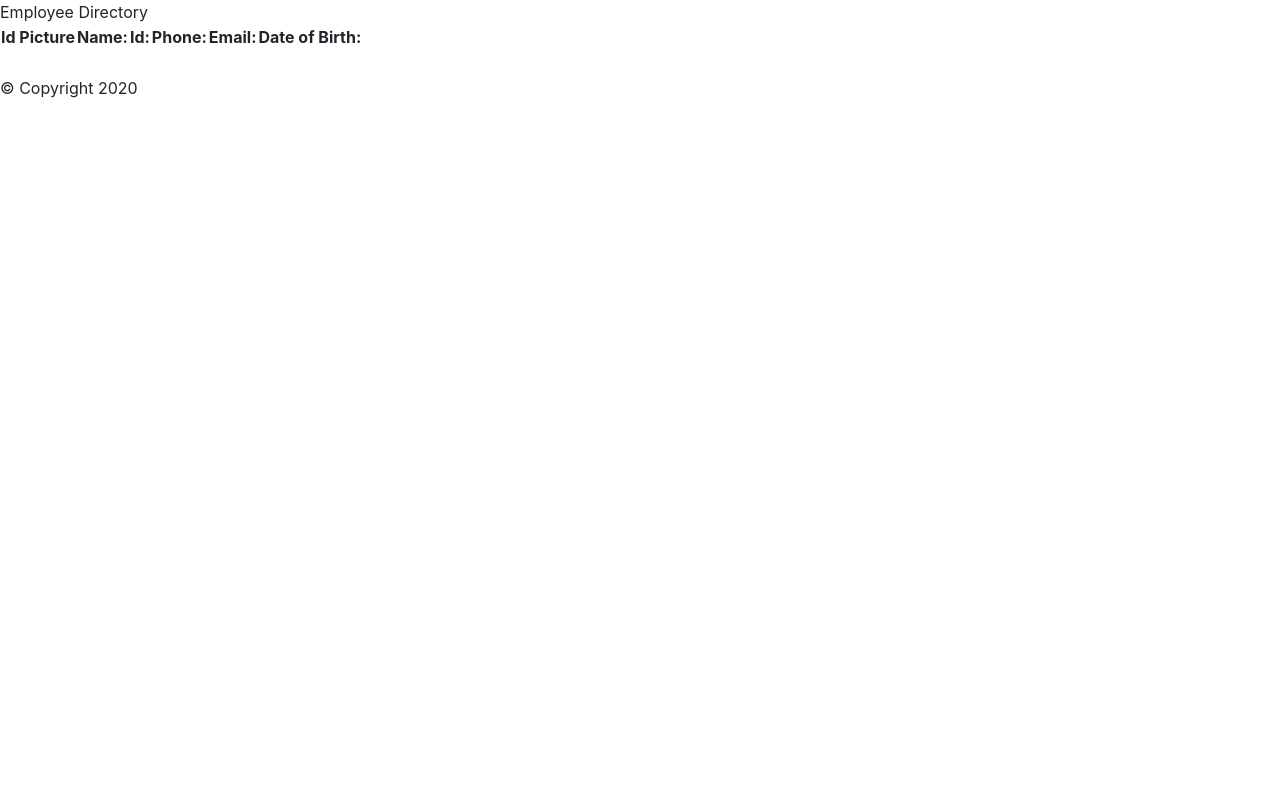
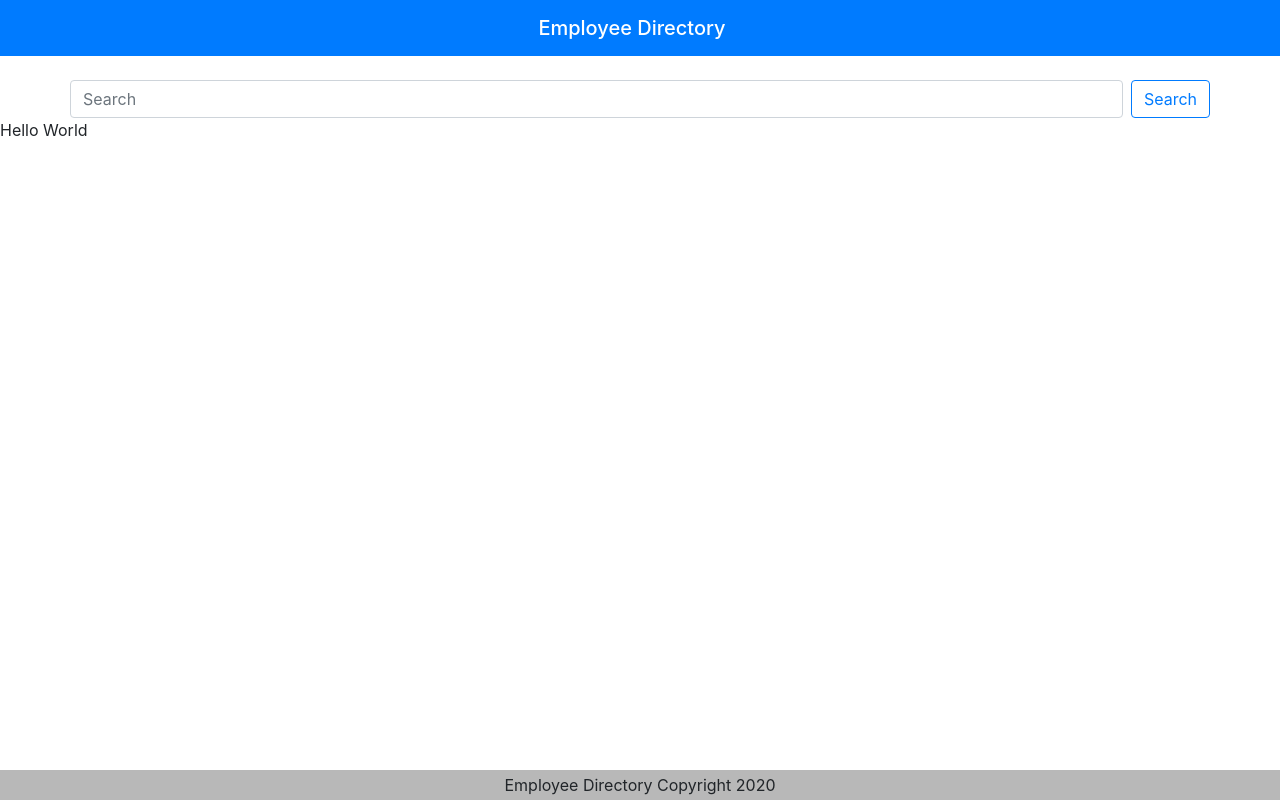
Before and after one commit to acm4219/Employee-Directory-React, a React (Create React App) app in the folder employeedirectory/: page / in a window 1280 px wide. Built offline with nearby package versions, Linux system fonts and the light colour scheme.

Commit message:
went back to the drawing board and came up with a better design

```diff
--- a/employeedirectory/src/App.js
+++ b/employeedirectory/src/App.js
@@ -1,19 +1,14 @@
 import React from "react";
-import EmployeeTable from "./components/EmployeeTable";
-import Footer from "./components/Footer";
-import Header from "./components/Header";
-import Nav from "./components/Nav";
-import SearchBar from "./components/SearchBar";
-// import Wrapper from "./components/Wrapper";
+import Table from "./components/Table"
+import Header from "./components/Header"
+import Footer from "./components/Footer"
+import Searchbar from "./components/Searchbar"
 function App() {
   return (
     <div>
-       <Header />
-       <div>
-         <Nav />
-         <SearchBar />
-         <EmployeeTable />
-       </div>
+      <Header />
+      <Searchbar />
+       <Table />
        <Footer />
     </div>
 
--- a/employeedirectory/src/components/EmployeeTable.js
+++ /dev/null
@@ -1,34 +0,0 @@
-import React from 'react';
-
-function EmployeeTable(props) {
-    return (
-        <div>
-        <div className="text-center">
-        <table>
-            <thead>
-            <tr>
-             <th>Id Picture</th>
-            <th>Name: </th>
-             <th>Id: </th>
-             <th>Phone: </th>
-            <th>Email: </th>
-            <th>Date of Birth: </th>
-            </tr>
-            </thead>
-            <tbody>
-            <tr>
-            <td><img alt={props.name} className="img-fluid" src={props.picture} style={{ margin: "0 auto"}} /></td>
-            <td>{props.name}</td>
-            <td>{props.id}</td>
-            <td>{props.phone}</td>
-            <td>{props.email}</td>
-            <td>{props.dob}</td>
-            </tr>
-            </tbody>
-            </table>
-            </div>
-        </div>
-    )
-}
-
-export default EmployeeTable;
--- /dev/null
+++ b/employeedirectory/src/components/Employeedata.js
@@ -0,0 +1,11 @@
+import React from "react";
+
+function Employeedata() {
+    return (
+        <div>
+            Hello World
+        </div>
+    )
+};
+
+export default Employeedata
--- a/employeedirectory/src/components/Footer.js
+++ b/employeedirectory/src/components/Footer.js
@@ -1,11 +1,12 @@
-import React from 'react';
+import React from "react";
+import "../styles/footer.css"
 
 function Footer() {
-    return (
-        <footer>
-            &copy; Copyright 2020
-        </footer>
-    )
+  return (
+    <footer className="footer">
+      <span>Employee Directory Copyright 2020</span>
+    </footer>
+  );
 }
 
 export default Footer;
--- a/employeedirectory/src/components/Header.js
+++ b/employeedirectory/src/components/Header.js
@@ -1,15 +1,13 @@
-import React from 'react';
-import Nav from "./Nav";
-function Header() {
-    return (
-        <div>
-         <header>
-            <span>Employee Directory</span>
+import React from "react";
 
-            <Nav />
-         </header>
-        </div>
+
+function Header(){
+    return(
+        <header>
+           <nav className="navbar navbar-expand-lg navbar-dark bg-primary justify-content-center"><span className="navbar-brand mb-0 h1">Employee Directory</span></nav>
+        </header>
     )
+
 }
 
 export default Header;
--- a/employeedirectory/src/components/Nav.js
+++ /dev/null
@@ -1,10 +0,0 @@
-//Navbar
-import React from "react";
-
-function Nav() {
-    return (
-        <div></div>
-    )
-}
-
-export default Nav;
--- a/employeedirectory/src/components/Searchbar.js
+++ b/employeedirectory/src/components/Searchbar.js
@@ -1,10 +1,16 @@
-//Searchbar
-import React from 'react';
+import React from "react";
 
 function Searchbar() {
-    return (
-        <div></div>
+    return(
+        <div className="container">
+        <br />
+           <form className="row">
+               <input className="form-control mr-sm-2 col" type="search" placeholder="Search" />
+               <button className="btn btn-outline-primary my-2 my-sm-0" type="submit">Search</button>
+           </form>
+        </div>
     )
+
 }
 
-export default Searchbar;
+export default Searchbar
--- /dev/null
+++ b/employeedirectory/src/components/Table.js
@@ -0,0 +1,13 @@
+import React from "react";
+import Employeedata from "./Employeedata";
+
+function Table() {
+    return(
+        <div>
+            <Employeedata />
+        </div>
+
+    )
+}
+
+export default Table
--- /dev/null
+++ b/employeedirectory/src/styles/footer.css
@@ -0,0 +1,9 @@
+.footer span {
+  position: absolute;
+  bottom: 0;
+  left: 0;
+  right: 0;
+  padding: 3px;
+  background: #b8b8b8;
+  text-align: center;
+}
--- /dev/null
+++ b/employeedirectory/src/styles/header.css
@@ -0,0 +1,3 @@
+.title {
+  justify-content: center;
+}
```
Also changed, not shown: employeedirectory/src/utils/API.js (deleted, +0 -7 lines).
